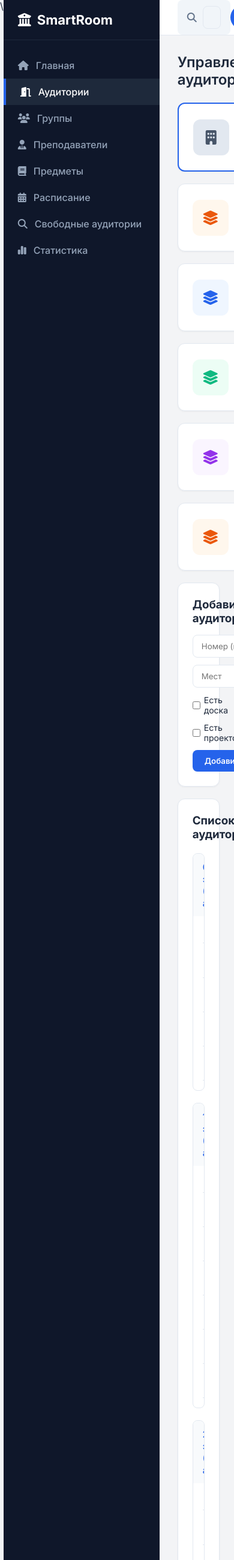
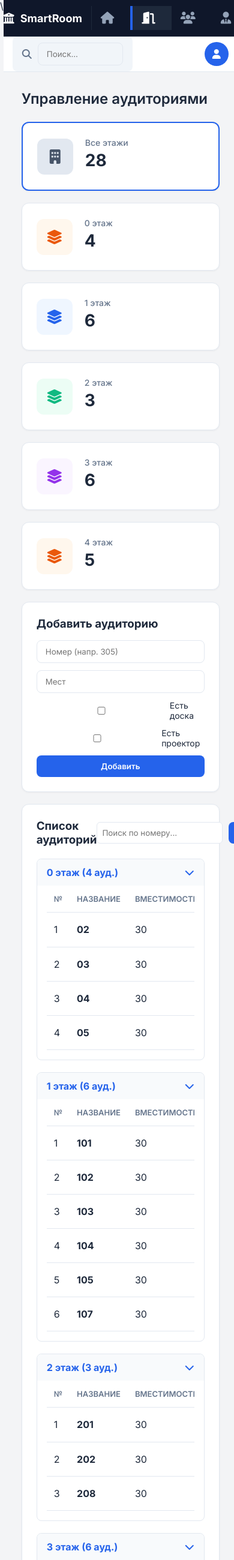
Before and after one commit to Inexis667/SmartRoom, a Flask app: page /rooms in a window 390 px wide. Shown: the whole page at 60% size. Run offline with Flask 3, Linux system fonts and the light colour scheme; data comes from the database, SQL or seed files in the repository.

Commit message:
Add mobile responsiveness

```diff
--- a/static/css/style.css
+++ b/static/css/style.css
@@ -331,3 +331,110 @@ input[type="text"]:focus, input[type="number"]:focus, select:focus {
 .seat.has-computer .socket-icon {
     color: #10b981;
 }
+
+/* =========================================
+   МОБИЛЬНАЯ ВЕРСИЯ (Адаптивность)
+   ========================================= */
+
+@media (max-width: 768px) {
+    /* 1. Меняем layout с горизонтального на вертикальный */
+    .layout {
+        flex-direction: column;
+    }
+
+    /* 2. Сайдбар превращаем в горизонтальное меню сверху */
+    .sidebar {
+        width: 100%;
+        padding: 10px 0;
+        flex-direction: row;
+        overflow-x: auto; /* Позволяет скроллить меню по горизонтали, если не влезает */
+        border-bottom: 1px solid #1e293b;
+    }
+
+    .logo {
+        padding: 0 15px 0 0;
+        margin-bottom: 0;
+        border-bottom: none;
+        border-right: 1px solid #1e293b;
+        font-size: 18px;
+        flex-shrink: 0;
+    }
+
+    /* Скрываем текст в меню, оставляем только иконки */
+    .menu {
+        flex-direction: row;
+        align-items: center;
+    }
+
+    .menu a {
+        padding: 10px 15px;
+        font-size: 0; /* Скрываем текст */
+        flex-shrink: 0;
+    }
+
+    .menu a i {
+        font-size: 20px; /* Оставляем только иконки */
+        margin: 0;
+    }
+
+    /* 3. Основной контент занимает все оставшееся место */
+    .main-content {
+        width: 100%;
+        height: calc(100vh - 60px); /* Высота экрана минус высота верхнего меню */
+    }
+
+    /* 4. Верхняя панель (поиск и профиль) */
+    .topbar {
+        padding: 0 15px;
+        height: 60px;
+    }
+
+    .search-bar {
+        width: 100%;
+        max-width: 200px;
+    }
+
+    .user-profile span {
+        display: none; /* Скрываем текст "Администратор" */
+    }
+
+    /* 5. Карточки (дашборд) делаем в один столбец */
+    .dashboard, .grid-form {
+        grid-template-columns: 1fr;
+    }
+
+    /* 6. Таблицы делаем скроллируемыми */
+    .data-table {
+        display: block;
+        overflow-x: auto;
+        white-space: nowrap;
+    }
+
+    /* 7. Конструктор (3D) подстраиваем под ширину */
+    #3d-container {
+        height: 400px; /* Уменьшаем высоту на телефоне */
+    }
+
+    /* 8. Кнопки инструментов в 3D-конструкторе */
+    #toolbar {
+        flex-wrap: wrap;
+    }
+    #toolbar button {
+        padding: 6px 10px !important;
+        font-size: 12px !important;
+    }
+
+    /* 9. Формы делаем вертикальными */
+    .inline-form {
+        flex-direction: column;
+        align-items: stretch;
+    }
+    .inline-form input, .inline-form select, .inline-form button {
+        width: 100%;
+    }
+
+    /* 10. Карточки этажей — в один столбец */
+    .dashboard .card {
+        width: 100%;
+    }
+}
```
